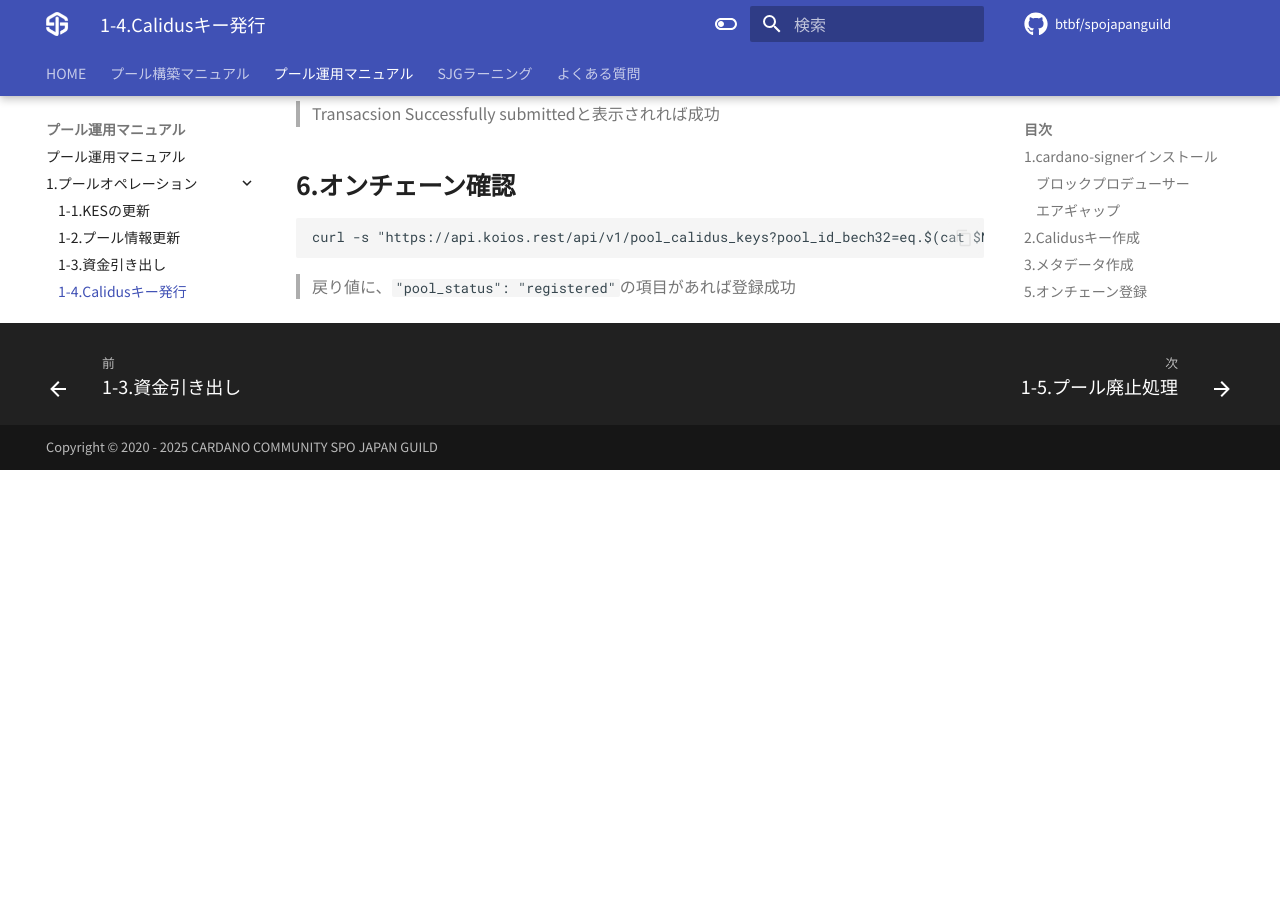
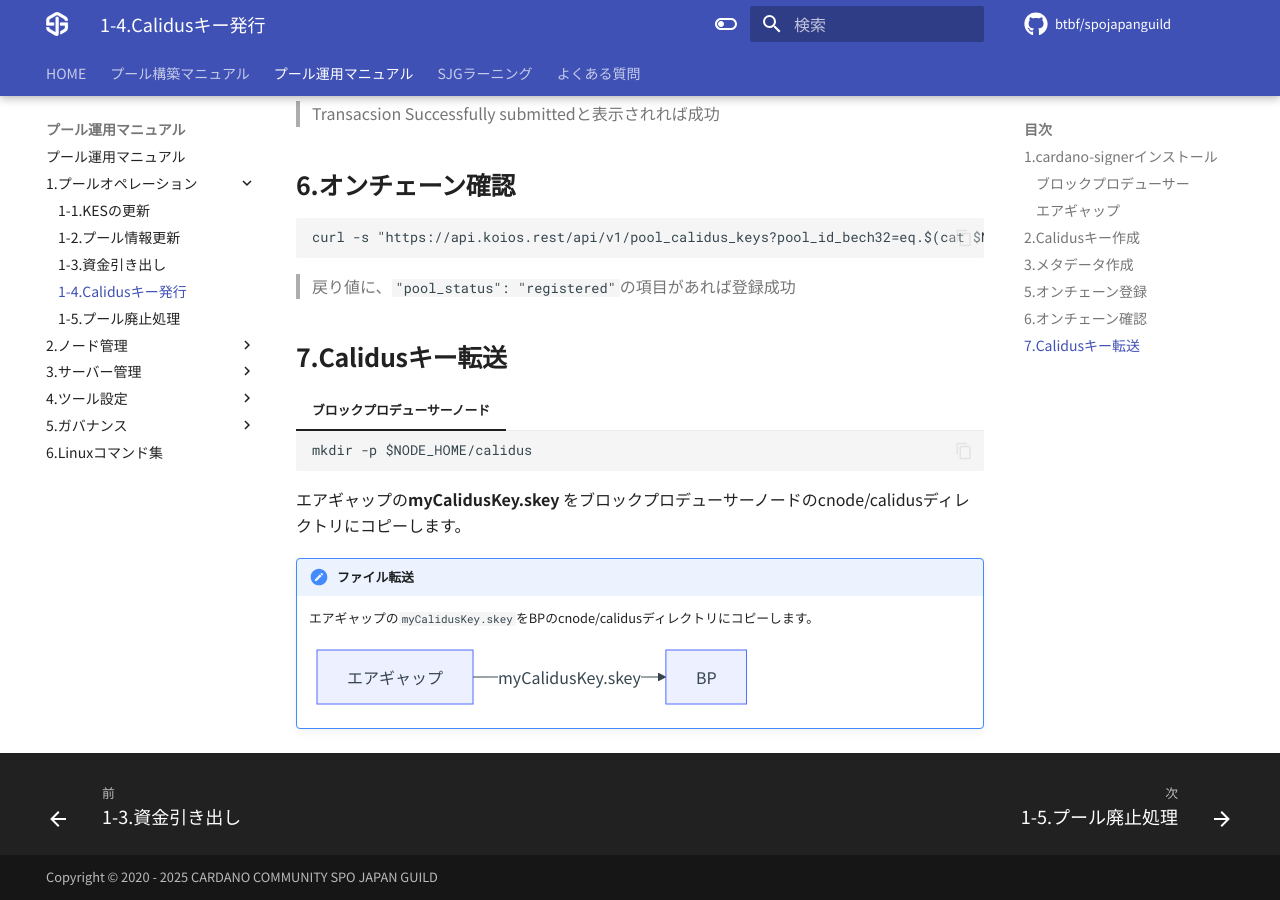
Before and after one commit to btbf/spojapanguild, an MkDocs documentation site: the page built from docs/operation/calidus.md, in a window 1280 px wide and 900 px high, scrolled down 6399 px. Built offline with MkDocs 1.6.1 and Material for MkDocs 9.7.7, drawn with Linux system fonts in a browser that asks for light colours; comment, search, counter and statistics services are not loaded; before the commit the page ends 6869 px from its top, so only the background shows below that.

Commit message:
Fixed Calidus Pool Key

````diff
--- a/docs/operation/calidus.md
+++ b/docs/operation/calidus.md
@@ -290,3 +290,18 @@
 curl -s "https://api.koios.rest/api/v1/pool_calidus_keys?pool_id_bech32=eq.$(cat $NODE_HOME/pool.id-bech32)" | jq .
 ```
 > 戻り値に、`"pool_status": "registered"`の項目があれば登録成功
+
+## **7.Calidusキー転送**
+
+=== "ブロックプロデューサーノード"
+    ```
+    mkdir -p $NODE_HOME/calidus
+    ```
+
+エアギャップの**myCalidusKey.skey** をブロックプロデューサーノードのcnode/calidusディレクトリにコピーします。
+!!! important "ファイル転送"
+    エアギャップの`myCalidusKey.skey`をBPのcnode/calidusディレクトリにコピーします。
+    ``` mermaid
+    graph LR
+        A[エアギャップ] -->|myCalidusKey.skey| B[BP];
+    ```
````
Also changed, not shown: docs/changelogs.md (+4 -0 lines), docs/index.md (+1 -1 lines).
